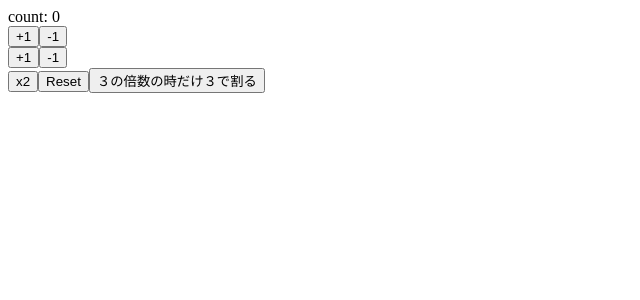
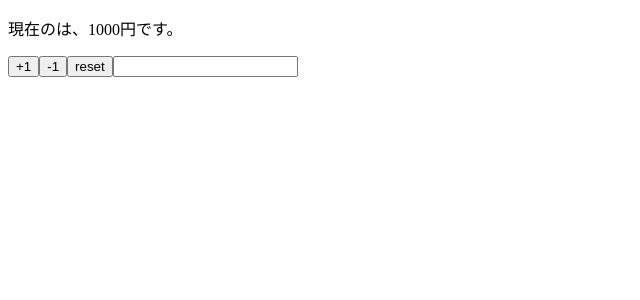
Before and after one commit to yasudamasaharu/udemy-react-hooks, a React (Create React App) app: page / in a window 1280 px wide. Shown: the top 300 px of the page, without its empty margins (0-640 px from the left). Built offline with nearby package versions, Linux system fonts and the light colour scheme.

Commit message:
implement component using multiple states

```diff
--- a/src/App.js
+++ b/src/App.js
@@ -1,34 +1,30 @@
 import React, { useState } from 'react';
 
-const App = () => {
-  const [count, setCount] = useState(0);
+const App = (props) => {
+  const [name, setName] = useState(props.name);
+  const [price, setPrice] = useState(props.price);
 
-  const increment = () => setCount(count + 1);
-  const decrement = () => setCount(count - 1);
-
-  const increment2 = () => setCount((previousCount) => previousCount + 1);
-  const decrement2 = () => setCount((previousCount) => previousCount - 1);
-  const multipl = () => setCount(count * 2);
-  const reset = () => setCount(0);
-  const divide = () =>
-    setCount((previousCount) =>
-      previousCount % 3 === 0 ? previousCount / 3 : previousCount
-    );
+  const reset = () => {
+    setPrice(props.price);
+    setName(props.name);
+  };
 
   return (
     <>
-      <div>count: {count}</div>
-      <button onClick={increment}>+1</button>
-      <button onClick={decrement}>-1</button>
-      <br />
-      <button onClick={increment2}>+1</button>
-      <button onClick={decrement2}>-1</button>
-      <br />
-      <button onClick={multipl}>x2</button>
-      <button onClick={reset}>Reset</button>
-      <button onClick={divide}>３の倍数の時だけ３で割る</button>
+      <p>
+        現在の{name}は、{price}円です。
+      </p>
+      <button onClick={() => setPrice(price + 1)}>+1</button>
+      <button onClick={() => setPrice(price - 1)}>-1</button>
+      <button onClick={reset}>reset</button>
+      <input value={name} onChange={(e) => setName(e.target.value)} />
     </>
   );
 };
 
+App.defaultProps = {
+  name: '',
+  price: 1000,
+};
+
 export default App;
```
